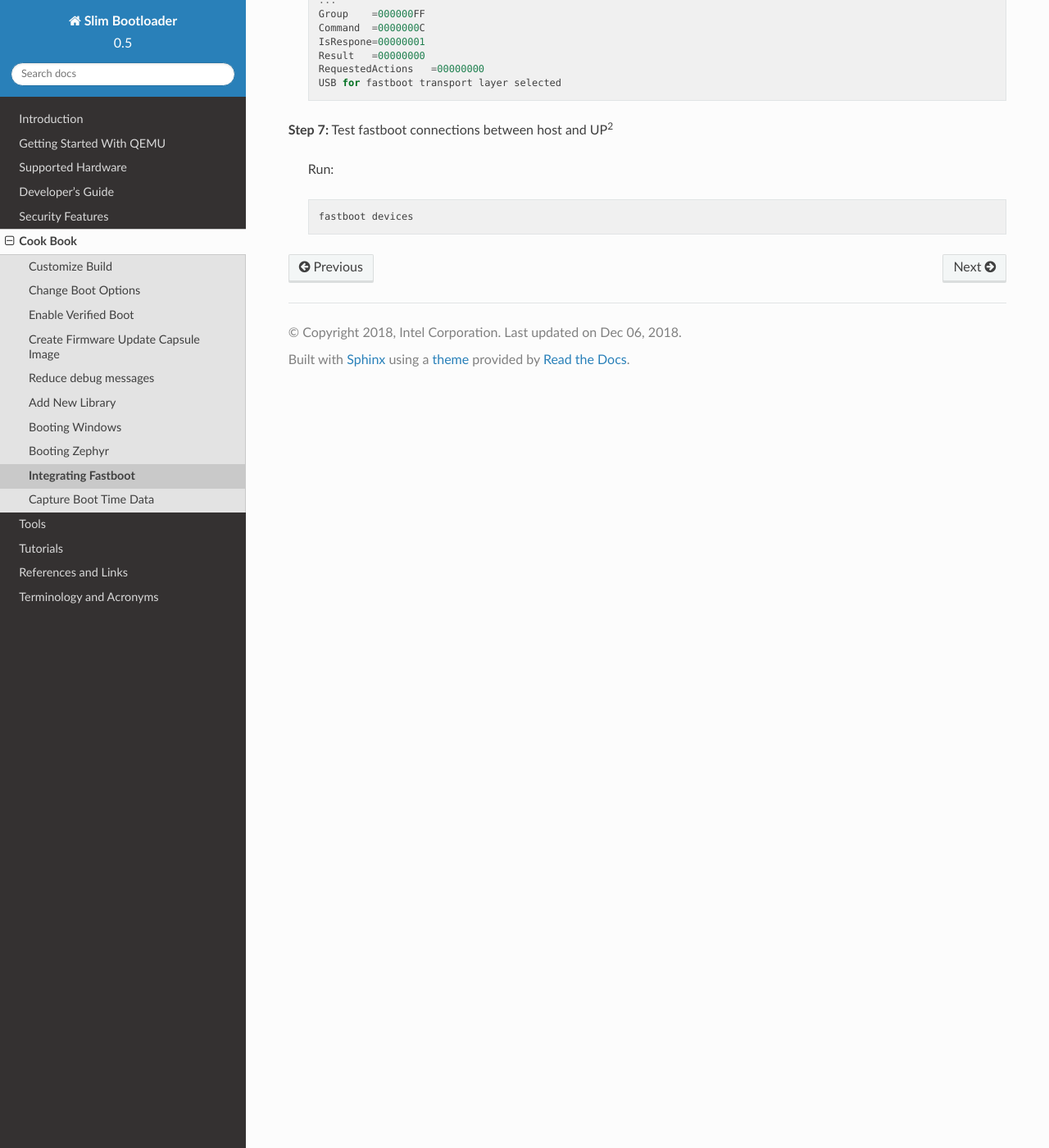
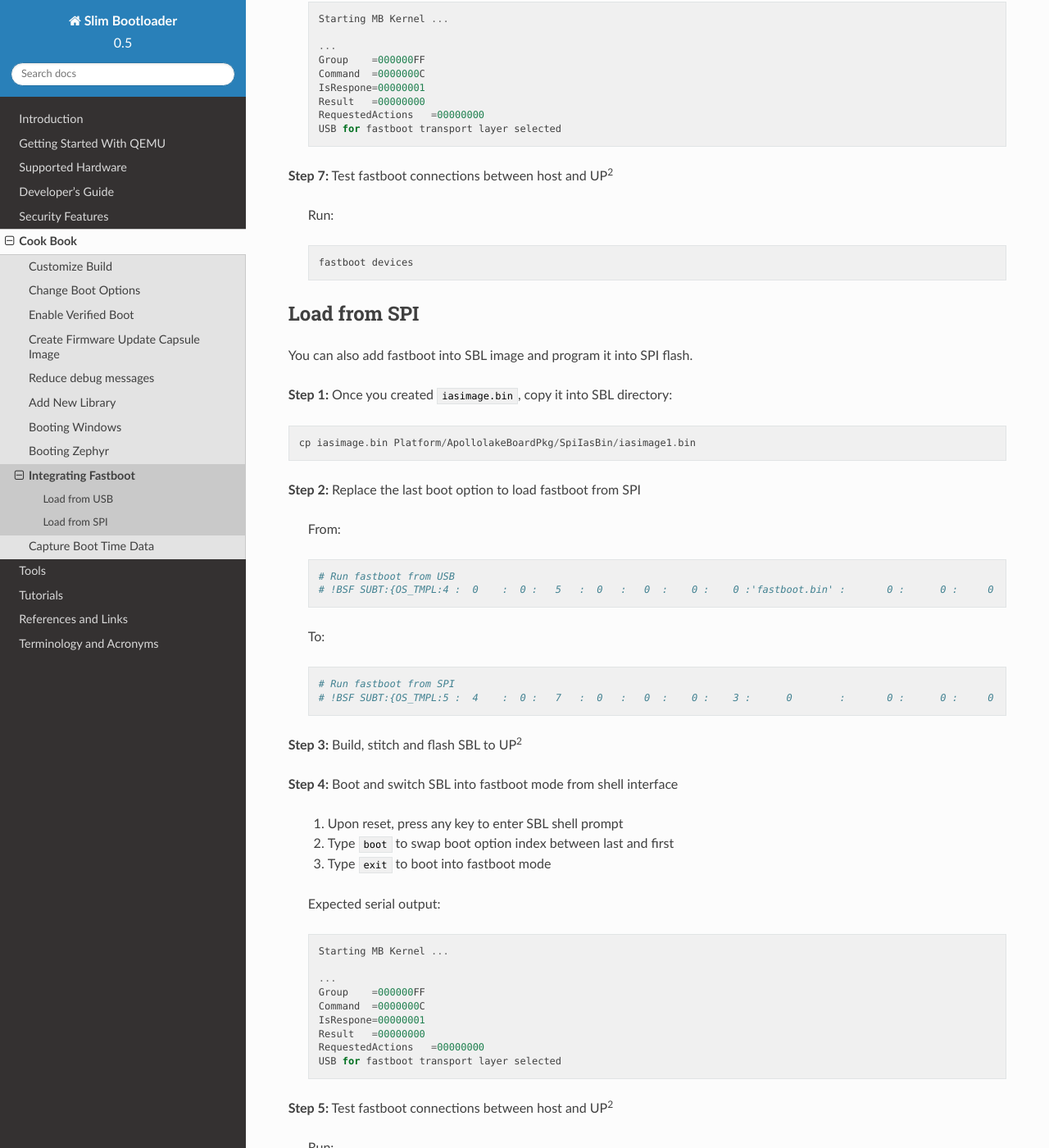
Before and after one commit to slimbootloader/documentation, a Sphinx documentation site: the page built from source/how-tos/integrate-fastboot.rst, in a window 1280 px wide and 1400 px high, scrolled down 1047 px. Shown: the whole window at 82% size. Built offline with Sphinx 7.4.7 and the Read the Docs theme 2.0.0, drawn with Linux system fonts in a browser that asks for light colours; pages that are not in the unit, such as notebooks, are missing from menus; some of the changed text lies outside the part shown.

Commit message:
Update fastboot doc how to load from SPI
Fastboot can be loaded from either USB or SPI. Update
documentation on how to do so.

Signed-off-by: Huang Jin <huang.jin@intel.com>

```diff
--- a/source/how-tos/integrate-fastboot.rst
+++ b/source/how-tos/integrate-fastboot.rst
@@ -10,6 +10,9 @@ Fastboot protocol allows communication between host and device bootloader via US
 .. |PFT| raw:: html
 
    <a href="https://01.org/node/2463" target="_blank">Intel® Platform Flash Tool Lite</a>
+
+Load from USB
+^^^^^^^^^^^^^^^^^
 
 The following steps provide an example to enable fastboot feature from **USB** key for |UP2| board.
 
@@ -35,7 +38,7 @@ The following steps provide an example to enable fastboot feature from **USB** k
 
 
     <private_key>: BootloaderCorePkg/Tools/Keys/TestSigningPrivateKey.pem
-    cmdline.txt  : create an empty file for it
+    cmdline.txt  : Not required for fastboot to work. Create an empty file for it
 
 
 **Step 4:** Copy IAS image ``iasimage.bin`` into the *first* FAT partition on USB key
@@ -70,3 +73,57 @@ The following steps provide an example to enable fastboot feature from **USB** k
   Run::
 
     fastboot devices
+
+
+Load from SPI
+^^^^^^^^^^^^^^^^^
+
+You can also add fastboot into SBL image and program it into SPI flash.
+
+
+**Step 1:** Once you created ``iasimage.bin``, copy it into |SPN| directory::
+
+    cp iasimage.bin Platform/ApollolakeBoardPkg/SpiIasBin/iasimage1.bin
+
+**Step 2:** Replace the last boot option to load fastboot from SPI
+
+  From::
+
+    # Run fastboot from USB
+    # !BSF SUBT:{OS_TMPL:4 :  0    :  0 :   5   :  0   :   0  :    0 :    0 :'fastboot.bin' :       0 :      0 :     0         :     0   :  0     :     0         :     0   :   0    }
+
+  To::
+
+    # Run fastboot from SPI
+    # !BSF SUBT:{OS_TMPL:5 :  4    :  0 :   7   :  0   :   0  :    0 :    3 :      0        :       0 :      0 :     0         :     0   :  0     :     0         :     0   :   0    }
+
+
+**Step 3:** Build, stitch and flash |SPN| to |UP2|
+
+
+**Step 4:** Boot and switch |SPN| into fastboot mode from shell interface
+
+   #. Upon reset, press any key to enter |SPN| shell prompt
+
+   #. Type ``boot`` to swap boot option index between last and first
+
+   #. Type ``exit`` to boot into fastboot mode
+
+   Expected serial output::
+
+        Starting MB Kernel ...
+
+        ...
+        Group    =000000FF
+        Command  =0000000C
+        IsRespone=00000001
+        Result   =00000000
+        RequestedActions   =00000000
+        USB for fastboot transport layer selected
+
+
+**Step 5:** Test fastboot connections between host and |UP2|
+
+  Run::
+
+    fastboot devices
```
